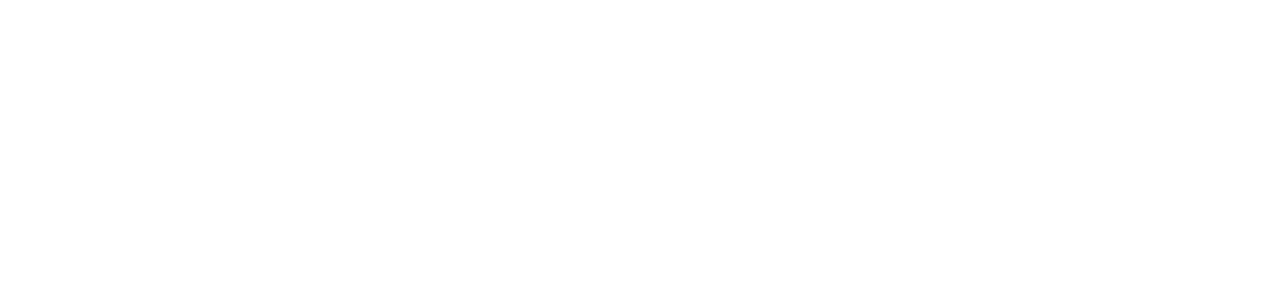
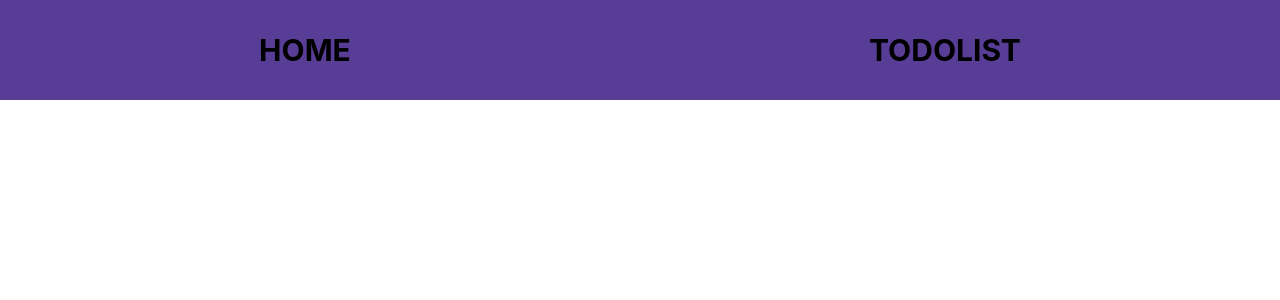
Before and after one commit to ikachinskaya/React-TodoList, a React (Create React App) app: page /todo-list in a window 1280 px wide. Shown: the top 300 px of the page. Built offline with nearby package versions, Linux system fonts and the light colour scheme.

Commit message:
Add basic structure project

```diff
--- a/src/App.css
+++ /dev/null
@@ -1,38 +0,0 @@
-.App {
-  text-align: center;
-}
-
-.App-logo {
-  height: 40vmin;
-  pointer-events: none;
-}
-
-@media (prefers-reduced-motion: no-preference) {
-  .App-logo {
-    animation: App-logo-spin infinite 20s linear;
-  }
-}
-
-.App-header {
-  background-color: #282c34;
-  min-height: 100vh;
-  display: flex;
-  flex-direction: column;
-  align-items: center;
-  justify-content: center;
-  font-size: calc(10px + 2vmin);
-  color: white;
-}
-
-.App-link {
-  color: #61dafb;
-}
-
-@keyframes App-logo-spin {
-  from {
-    transform: rotate(0deg);
-  }
-  to {
-    transform: rotate(360deg);
-  }
-}
--- a/src/App.js
+++ b/src/App.js
@@ -1,9 +1,28 @@
-import './App.css';
-
+import "./index.css";
+import styles from "./App.module.scss";
+import React from "react";
+import { BrowserRouter, Switch, Route, Link } from "react-router-dom";
+import MainPage from "./pages/MainPage/mainPage";
+import TodoListPage from "./pages/TodoListPage/todoListPage";
 function App() {
   return (
-    <div className="App">
-
+    <div className={styles.app}>
+      <BrowserRouter>
+        <nav className={styles.appNav}>
+          <ul className={styles.appUl}>
+            <li>
+              <Link className={styles.appLink} to="/">HOME</Link>
+            </li>
+            <li>
+              <Link className={styles.appLink} to="/todo-list">TODOLIST</Link>
+            </li>
+          </ul>
+        </nav>
+        <Switch>
+          <Route exact path="/" component={MainPage} />
+          <Route exact path="/todo-list" component={TodoListPage} />
+        </Switch>
+      </BrowserRouter>
     </div>
   );
 }
--- /dev/null
+++ b/src/App.module.scss
@@ -0,0 +1,24 @@
+.app {
+  text-align: center;
+}
+.appNav {
+  background-color: rgb(88, 61, 150);
+}
+.appUl {
+  display: flex;
+  justify-content: space-around;
+  align-items: center;
+  height: 100px;
+}
+.appLink {
+  color: black;
+  text-transform: uppercase;
+  text-decoration: none;
+  font-weight: bold;
+  font-size: 30px;
+  padding: 30px;
+  border: none;
+}
+.appLink:hover {
+  color: blue;
+}
--- /dev/null
+++ b/src/components/TodoList/todoList.jsx
@@ -0,0 +1,12 @@
+import React from 'react';
+import styles from './TodoList.module.scss'
+
+const TodoList = () => {
+  return (
+    <div>
+
+    </div>
+  );
+}
+
+export default TodoList;
--- /dev/null
+++ b/src/pages/MainPage/MainPage.module.scss
@@ -0,0 +1,6 @@
+.img {
+  width: 100vw;
+  height: 100vh;
+  object-fit: cover;
+  object-position: center;
+}
--- /dev/null
+++ b/src/pages/MainPage/mainPage.jsx
@@ -0,0 +1,15 @@
+import React from "react";
+import styles from "./MainPage.module.scss";
+const MainPage = () => {
+  return (
+    <div>
+      <img
+        className={styles.img}
+        src="https://cdn.pixabay.com/photo/2015/04/23/22/00/tree-736885__480.jpg"
+        alt="fjords"
+      ></img>
+    </div>
+  );
+};
+
+export default MainPage;
--- /dev/null
+++ b/src/pages/TodoListPage/todoListPage.jsx
@@ -0,0 +1,12 @@
+import React from "react";
+import TodoList from "../../components/TodoList/todoList";
+
+const TodoListPages = () => {
+  return (
+    <div>
+      <TodoList />
+    </div>
+  );
+};
+
+export default TodoListPages;
```
Also changed, not shown: src/components/TodoList/TodoList.module.scss (added).
